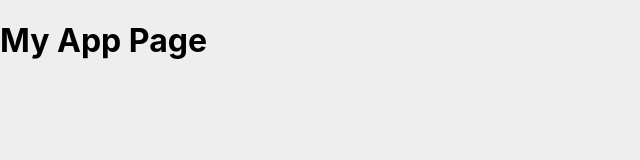
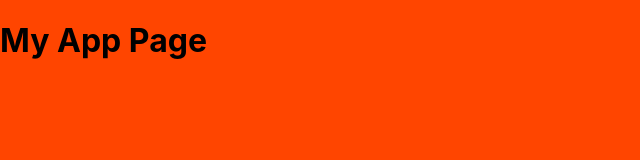
Before and after one commit to olivierklaver/myAppPage, a plain HTML site: page index.html in a window 1280 px wide. Shown: the whole page, without its empty margins (0-640 px from the left). Drawn offline with Linux system fonts and the light colour scheme.

Commit message:
change background color

```diff
--- a/main.css
+++ b/main.css
@@ -12,6 +12,6 @@ body {
 	-webkit-font-smoothing: antialiased;
 	-moz-osx-font-smoothing: grayscale;
 	font-family: -apple-system, 'Helvetica Neue', sans-serif;
-	background: #eee;
+	background: orangered;
 	font-size: 16px;
 }
```
